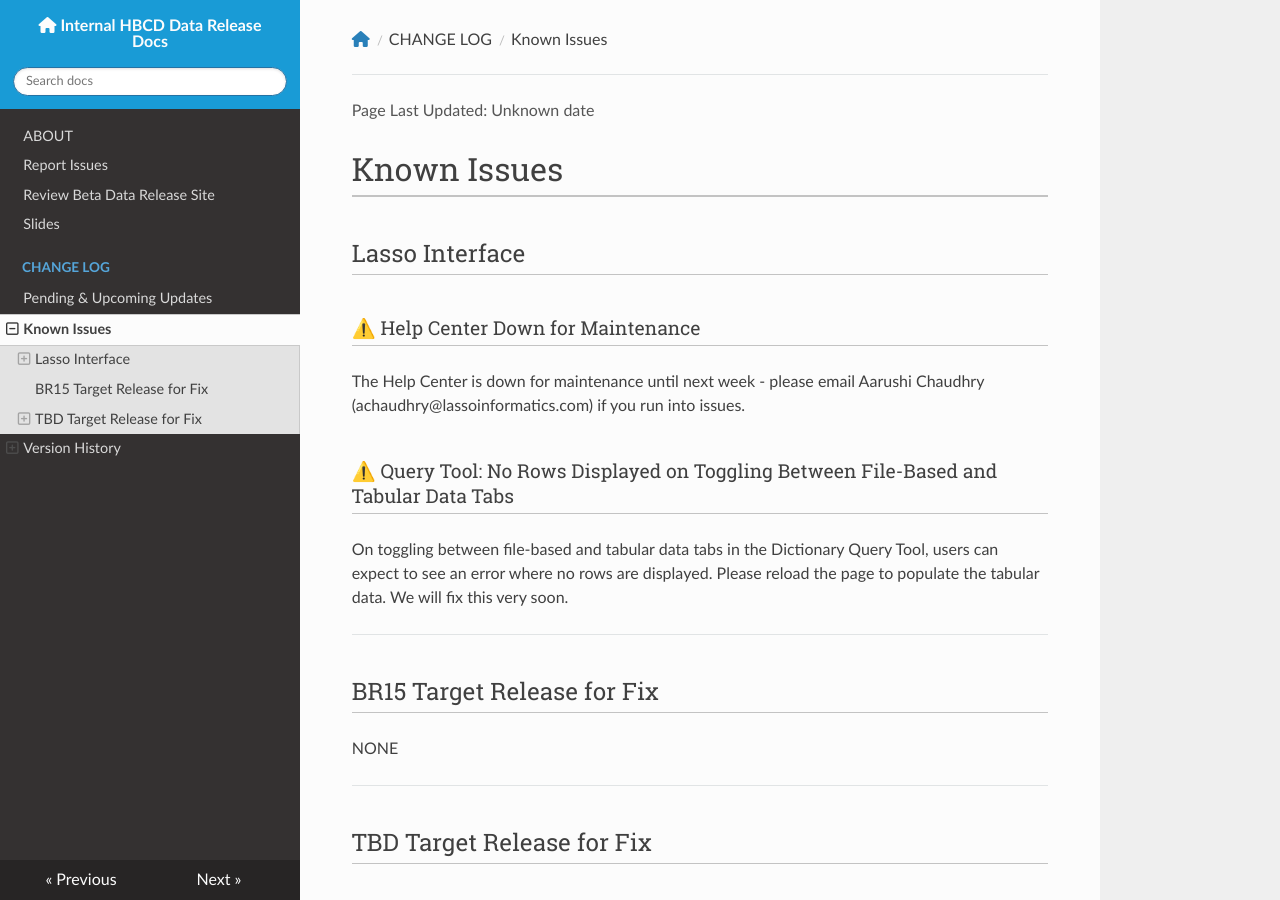
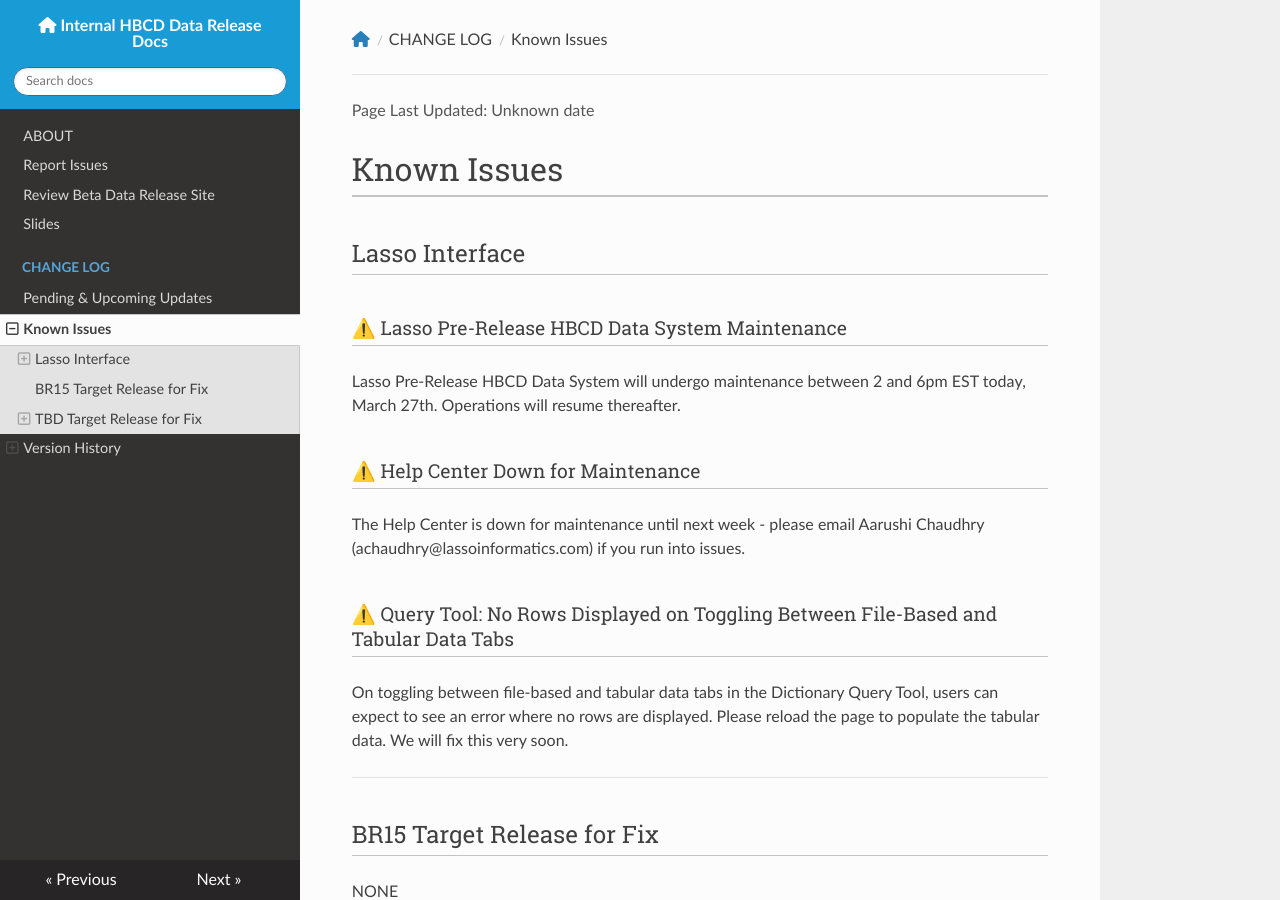
Before and after one commit to DCAN-Labs/hbcd-docs-internal, an MkDocs documentation site: the page built from docs/changelog/knownissues.md, in a window 1280 px wide and 900 px high. Built offline with MkDocs 1.6.1, drawn with Linux system fonts in a browser that asks for light colours; nearby versions of some CDN libraries.

Commit message:
add maintenance warning

```diff
--- a/docs/changelog/knownissues.md
+++ b/docs/changelog/knownissues.md
@@ -1,6 +1,9 @@
 # Known Issues
 
 ## Lasso Interface
+### ⚠️ Lasso Pre-Release HBCD Data System Maintenance
+Lasso Pre-Release HBCD Data System will undergo maintenance between 2 and 6pm EST today, March 27th. Operations will resume thereafter.
+
 ### ⚠️ Help Center Down for Maintenance
 The Help Center is down for maintenance until next week - please email Aarushi Chaudhry (achaudhry@lassoinformatics.com) if you run into issues.
 
```
